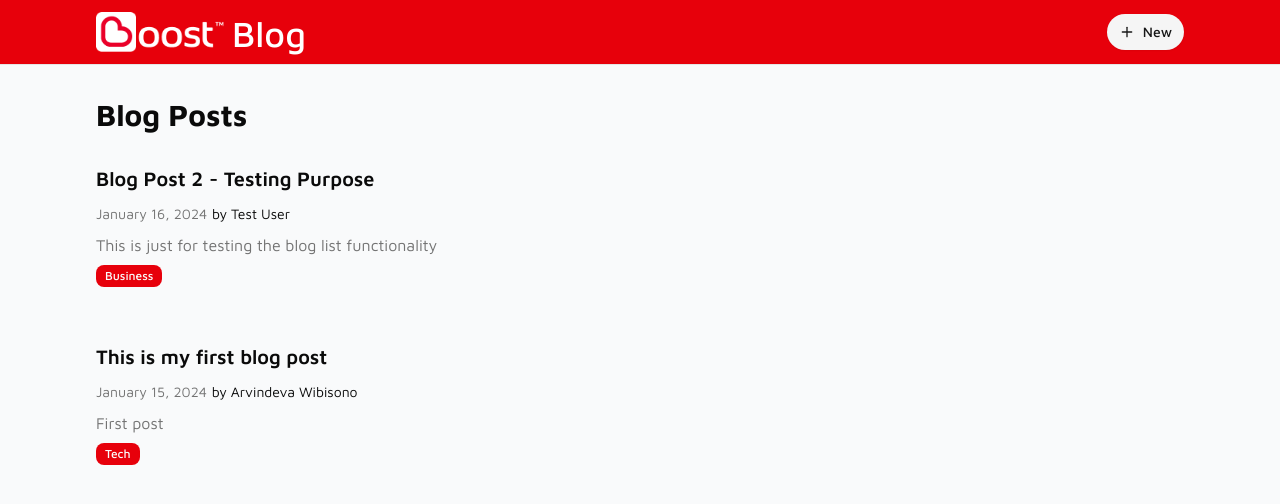
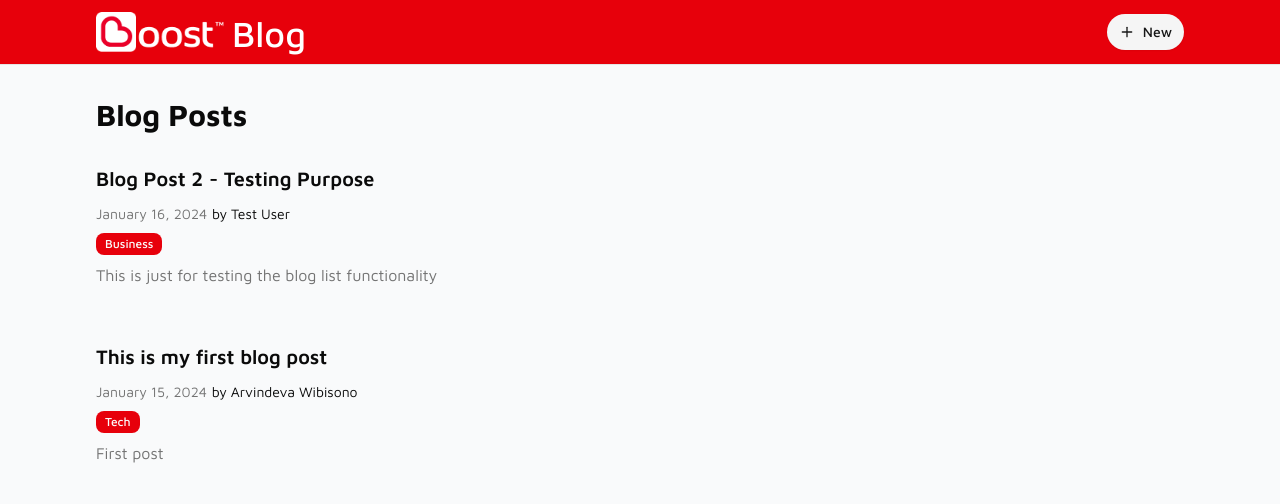
Before and after one commit to arvindeva/fe-test-boost, a Next.js app: page / in a window 1280 px wide. Shown: the top 504 px of the page. Built offline with nearby package versions, Linux system fonts and the light colour scheme.

Commit message:
Blog item info reordering

```diff
--- a/src/components/blog/blog-item.tsx
+++ b/src/components/blog/blog-item.tsx
@@ -31,8 +31,8 @@ export function BlogItem({ post }: BlogItemProps) {
         <span className="text-sm text-muted-foreground">{formattedDate}</span>{" "}
         <span className="text-sm text-foreground">by {post.author}</span>
       </div>
+      <Badge>{post.category}</Badge>
       <p className="text-muted-foreground">{post.summary}</p>
-      <Badge>{post.category}</Badge>
       <div className="flex justify-between items-center"></div>
     </div>
   );
```
